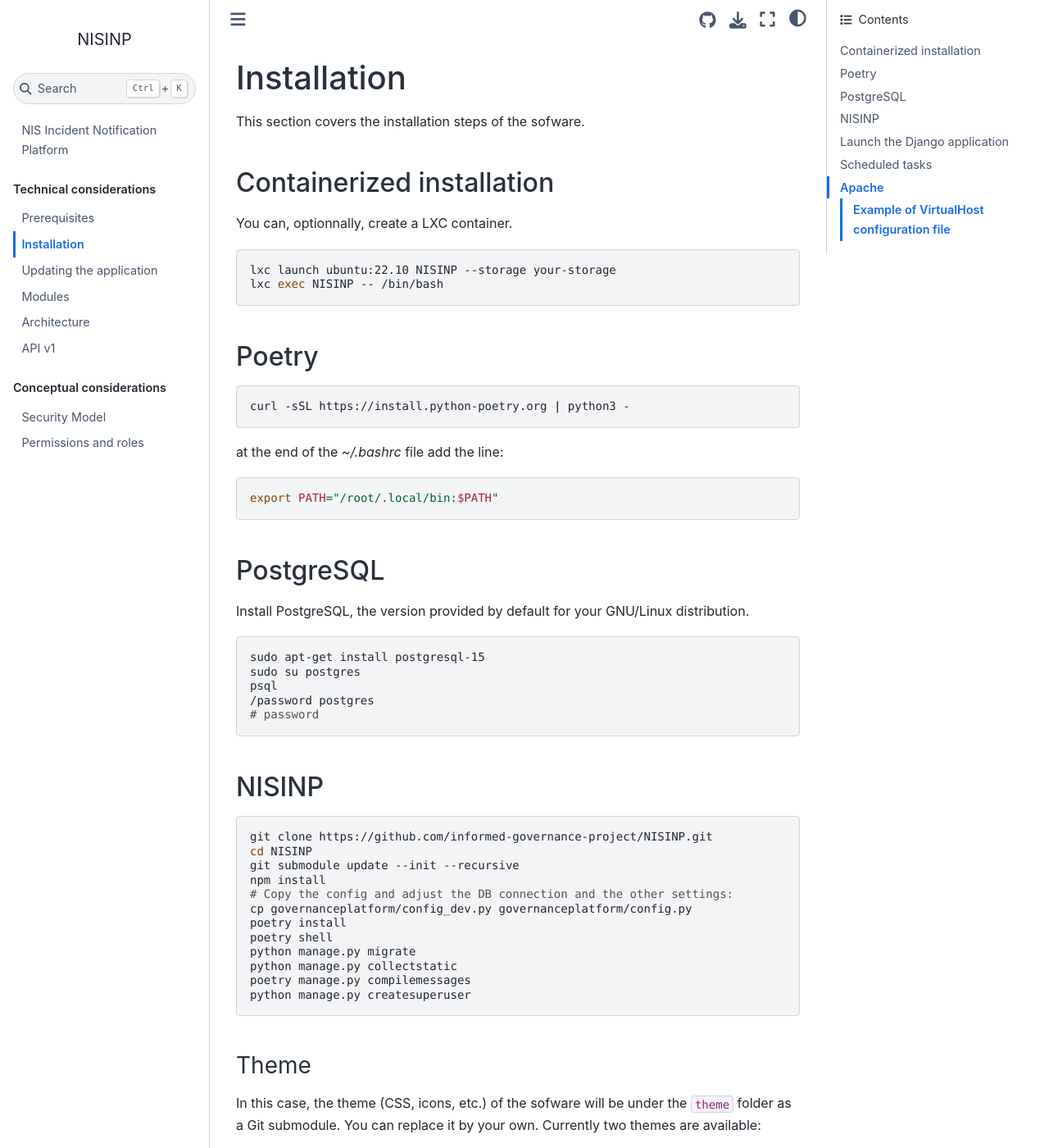
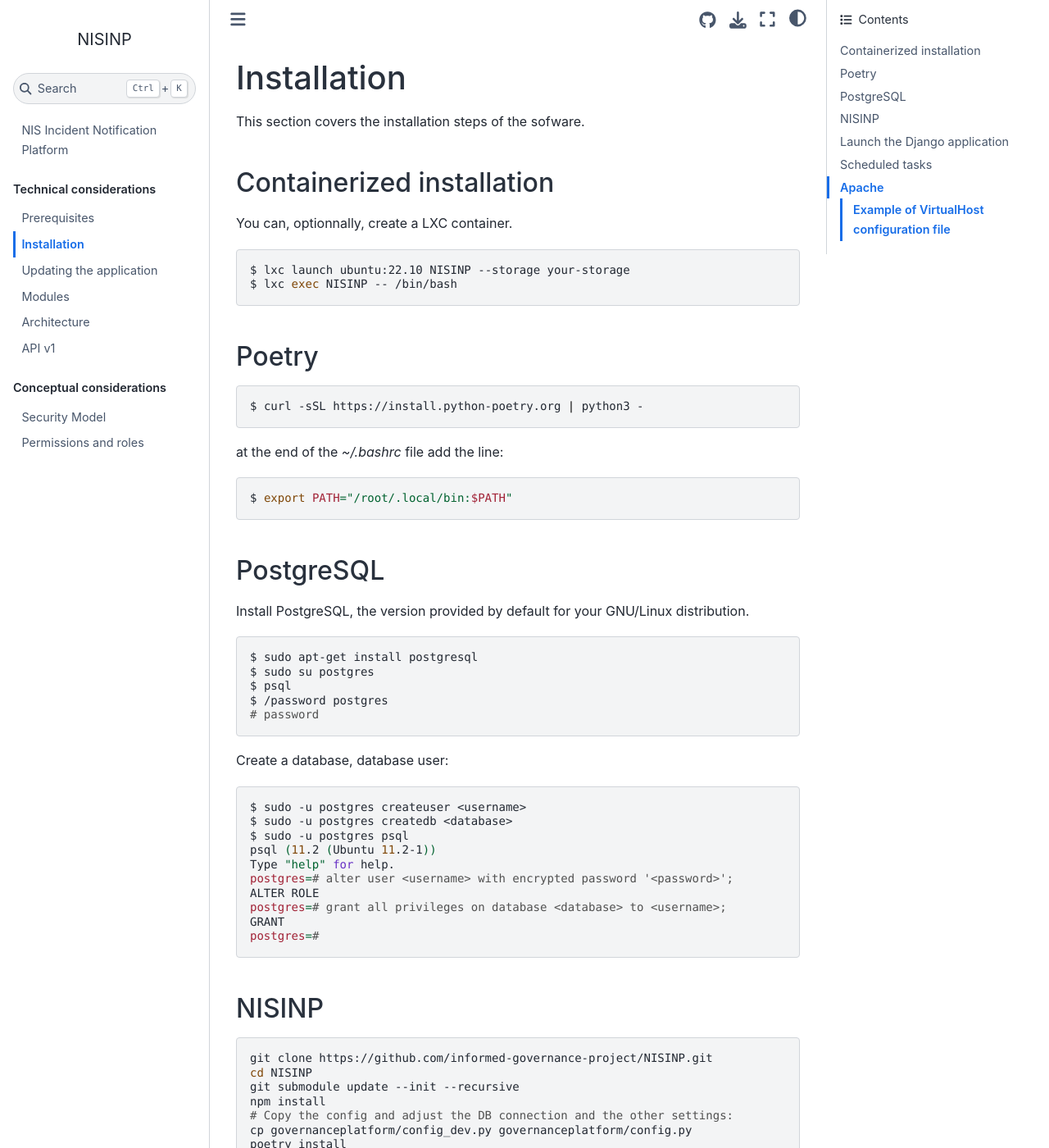
Before and after one commit to informed-governance-project/NISINP, a Sphinx documentation site: the page built from docs/installation.rst, in a window 1280 px wide and 1400 px high. Shown: the whole window at 82% size. Built offline with Sphinx 7.4.7 and the Sphinx Book theme 1.1.4, drawn with Linux system fonts in a browser that asks for light colours.

Commit message:
chg: [documentation] Added a nit more information about the database creation.

```diff
--- a/docs/installation.rst
+++ b/docs/installation.rst
@@ -10,8 +10,8 @@
 
 .. code-block:: bash
 
-    lxc launch ubuntu:22.10 NISINP --storage your-storage
-    lxc exec NISINP -- /bin/bash
+    $ lxc launch ubuntu:22.10 NISINP --storage your-storage
+    $ lxc exec NISINP -- /bin/bash
 
 
 Poetry
@@ -19,14 +19,14 @@
 
 .. code-block:: bash
 
-    curl -sSL https://install.python-poetry.org | python3 -
+    $ curl -sSL https://install.python-poetry.org | python3 -
 
 
 at the end of the `~/.bashrc` file add the line:
 
 .. code-block:: bash
 
-    export PATH="/root/.local/bin:$PATH"
+    $ export PATH="/root/.local/bin:$PATH"
 
 
 PostgreSQL
@@ -37,11 +37,27 @@
 
 .. code-block:: bash
 
-    sudo apt-get install postgresql-15
-    sudo su postgres
-    psql
-    /password postgres
+    $ sudo apt-get install postgresql
+    $ sudo su postgres
+    $ psql
+    $ /password postgres
     # password
+
+
+Create a database, database user:
+
+.. code-block:: bash
+
+    $ sudo -u postgres createuser <username>
+    $ sudo -u postgres createdb <database>
+    $ sudo -u postgres psql
+    psql (11.2 (Ubuntu 11.2-1))
+    Type "help" for help.
+    postgres=# alter user <username> with encrypted password '<password>';
+    ALTER ROLE
+    postgres=# grant all privileges on database <database> to <username>;
+    GRANT
+    postgres=#
 
 
 NISINP
```
